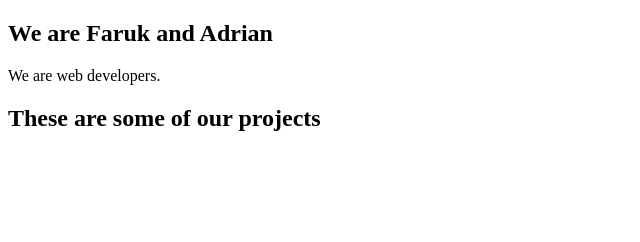
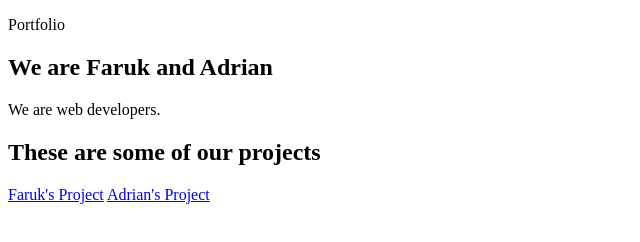
Before and after one commit to AdrianCSM/Personal-Portfolio, a plain HTML site: page index.html in a window 1280 px wide. Shown: the whole page, without its empty margins (0-640 px from the left). Drawn offline with Linux system fonts and the light colour scheme.

Commit message:
task #4, #5 and #6 completed

```diff
--- a/index.html
+++ b/index.html
@@ -8,6 +8,9 @@
 
   <body>
     <script src="https://cdn.freecodecamp.org/testable-projects-fcc/v1/bundle.js"></script>
+    <nav id="navbar">
+      <p>Portfolio</p>
+    </nav>
 
     <section
 id="welcome-section"
@@ -16,8 +19,13 @@ class="welcome-section">
 <p>We are web developers.</p>
     </section>
 
+
     <section id="projects" class="projects">
       <h2>These are some of our projects</h2>
+      <p class="project-tile">
+        <a href="http://suleimanfaruk.netlify.app/">Faruk's Project</a>
+        <a href="https://adriancsm.github.io/Recipes/">Adrian's Project</a>
+      </p>
     </section>
 
     <script  src="js/index.js"></script>
```
